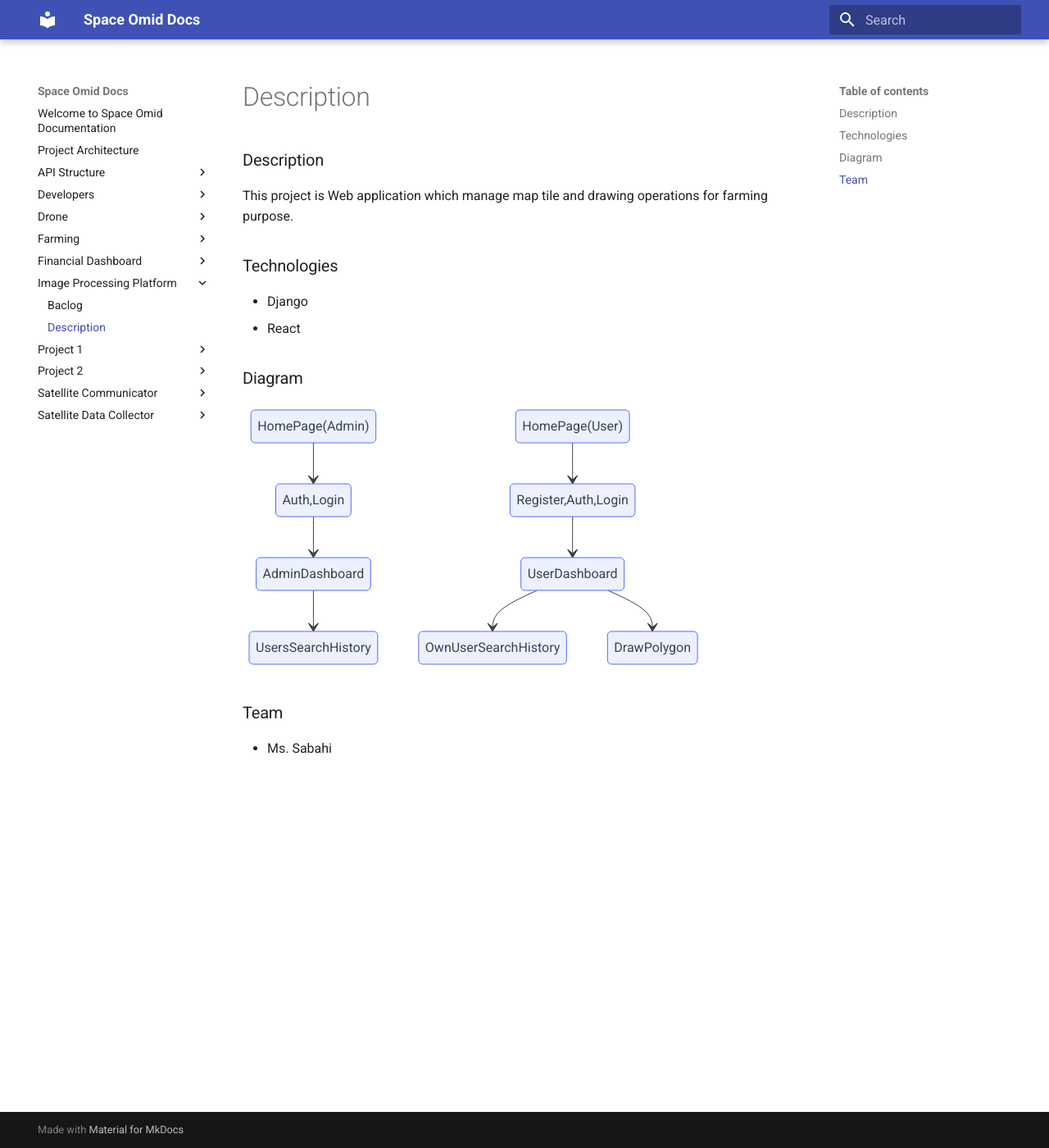
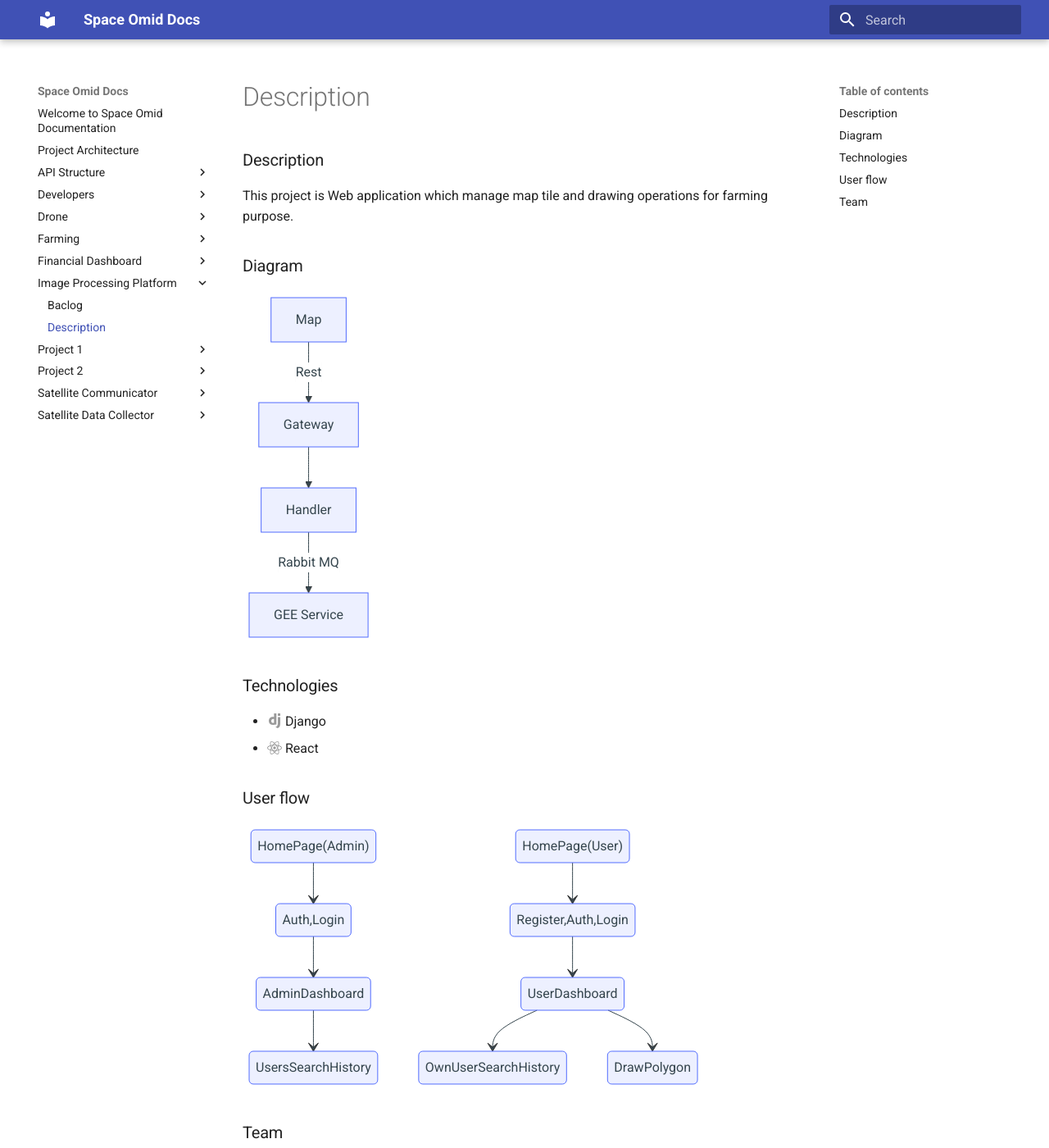
Before and after one commit to spaceomid/Documentation, an MkDocs documentation site: the page built from docs/Image Processing Platform/Description.md, in a window 1280 px wide and 1400 px high. Shown: the whole window at 82% size. Built offline with MkDocs 1.6.1 and Material for MkDocs 9.7.7, drawn with Linux system fonts in a browser that asks for light colours; part of the change alters nothing that is shown.

Commit message:
update Image Processing Platform Description

````diff
--- a/docs/Image Processing Platform/Description.md
+++ b/docs/Image Processing Platform/Description.md
@@ -1,13 +1,27 @@
 ### Description
 This project is Web application which manage map tile and drawing operations for farming purpose.
 
+### Diagram
+
+
+``` mermaid
+flowchart TB
+
+    Map --Rest--> Gateway
+    Gateway --> Handler
+    Handler --Rabbit MQ--> A[GEE Service]
+
+
+```
 
 ### Technologies
 
-* Django
-* React
+* :simple-django:{.grey} Django
+* :simple-react:{.grey} React
 
-### Diagram
+
+
+### User flow
 
 ```mermaid
     stateDiagram-v2
````
